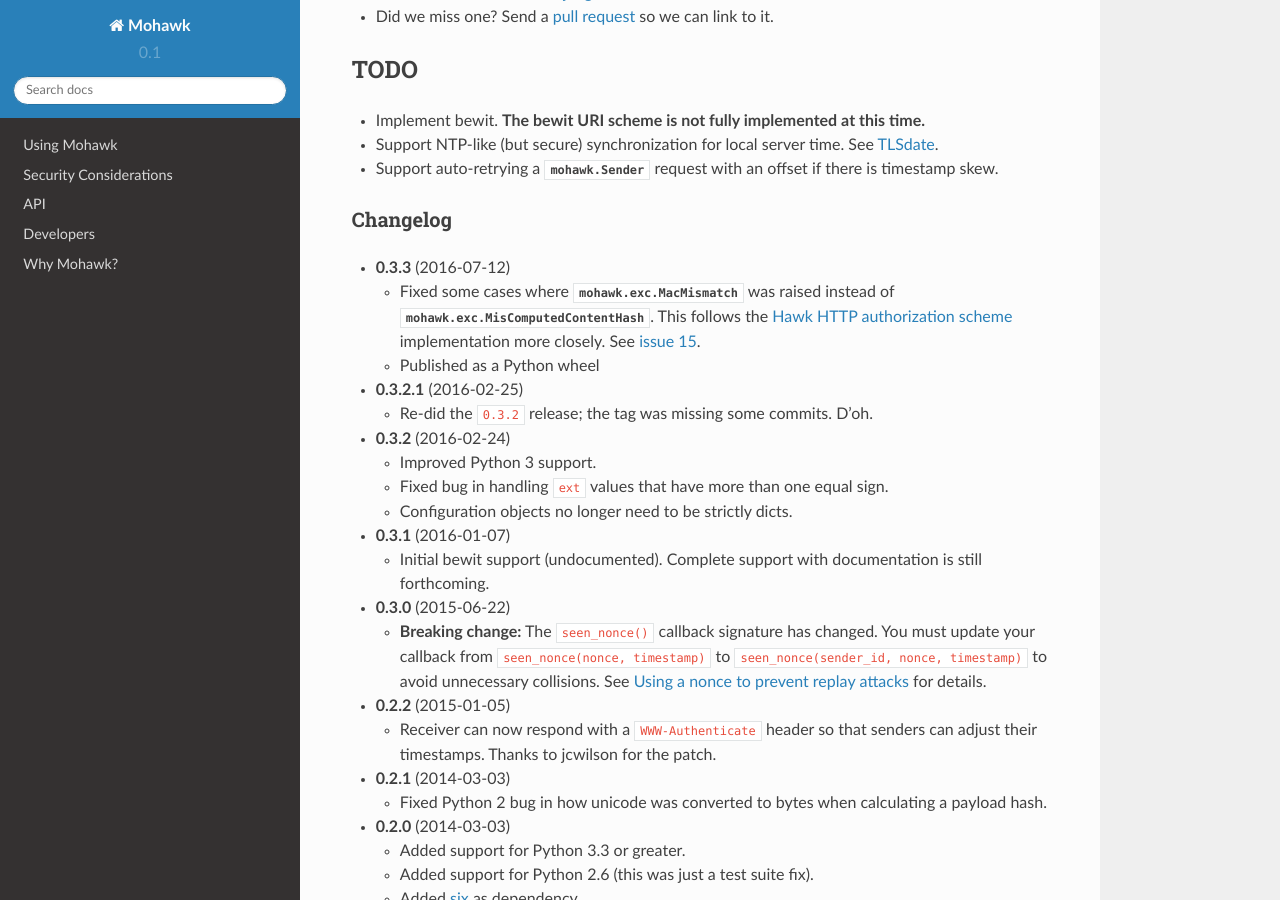
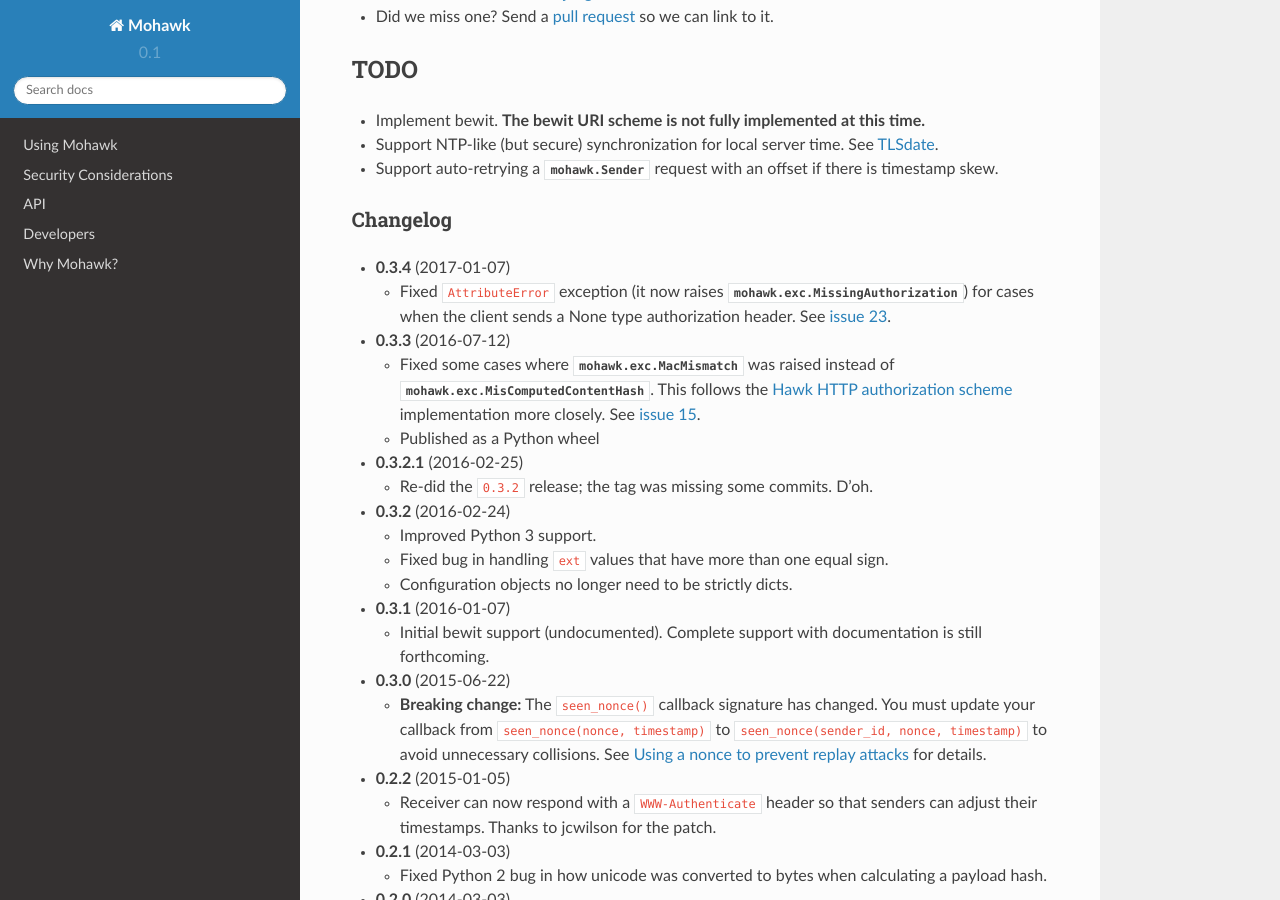
Before and after one commit to kumar303/mohawk, a Sphinx documentation site: the page built from docs/index.rst, in a window 1280 px wide and 900 px high, scrolled down 1767 px. Built offline with Sphinx 7.4.7 and the Read the Docs theme 2.0.0, drawn with Linux system fonts in a browser that asks for light colours.

```diff
--- a/docs/index.rst
+++ b/docs/index.rst
@@ -106,6 +106,13 @@ TODO
 Changelog
 ---------
 
+- **0.3.4** (2017-01-07)
+
+  - Fixed ``AttributeError`` exception
+    (it now raises :class:`mohawk.exc.MissingAuthorization`) for cases
+    when the client sends a None type authorization header.
+    See `issue 23 <https://github.com/kumar303/mohawk/issues/23>`_.
+
 - **0.3.3** (2016-07-12)
 
   - Fixed some cases where :class:`mohawk.exc.MacMismatch` was raised
--- a/setup.py
+++ b/setup.py
@@ -2,7 +2,7 @@ from setuptools import setup, find_packages
 
 
 setup(name='mohawk',
-      version='0.3.3',
+      version='0.3.4',
       description="Library for Hawk HTTP authorization",
       long_description='',
       author='Kumar McMillan, Austin King',
```
